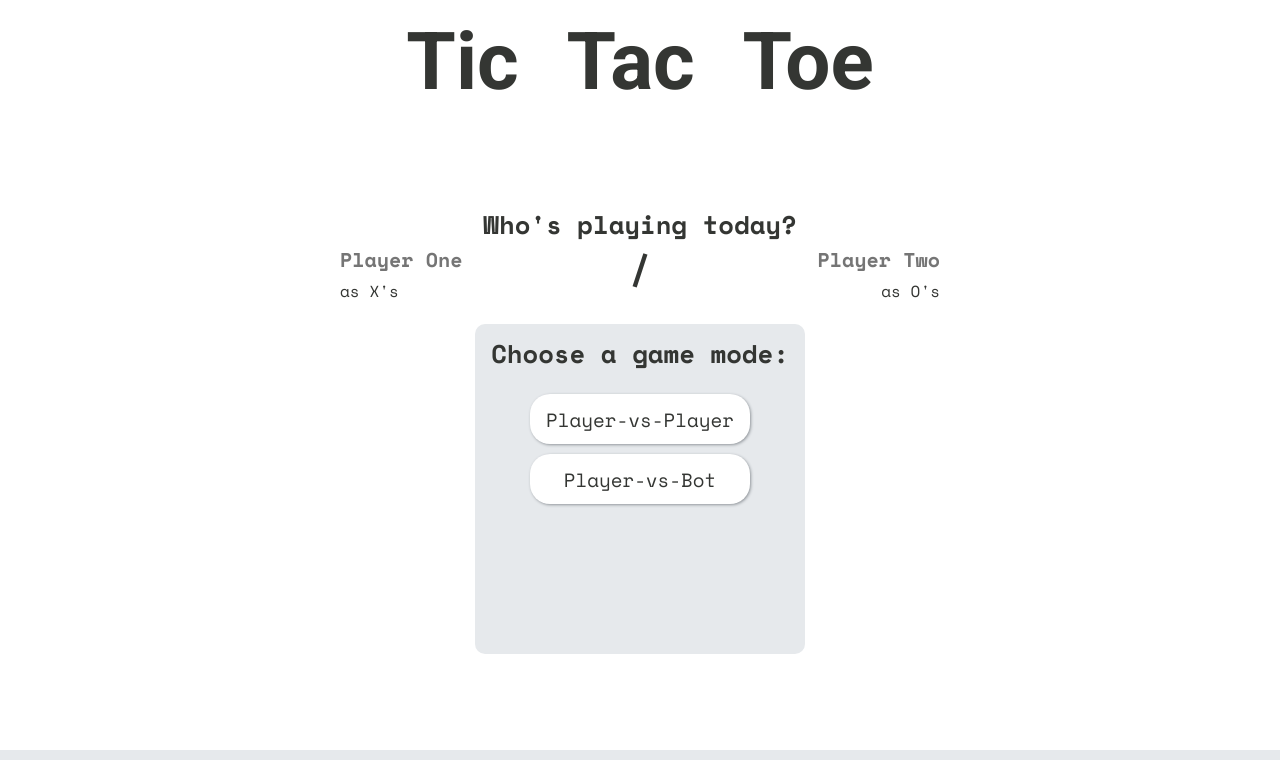
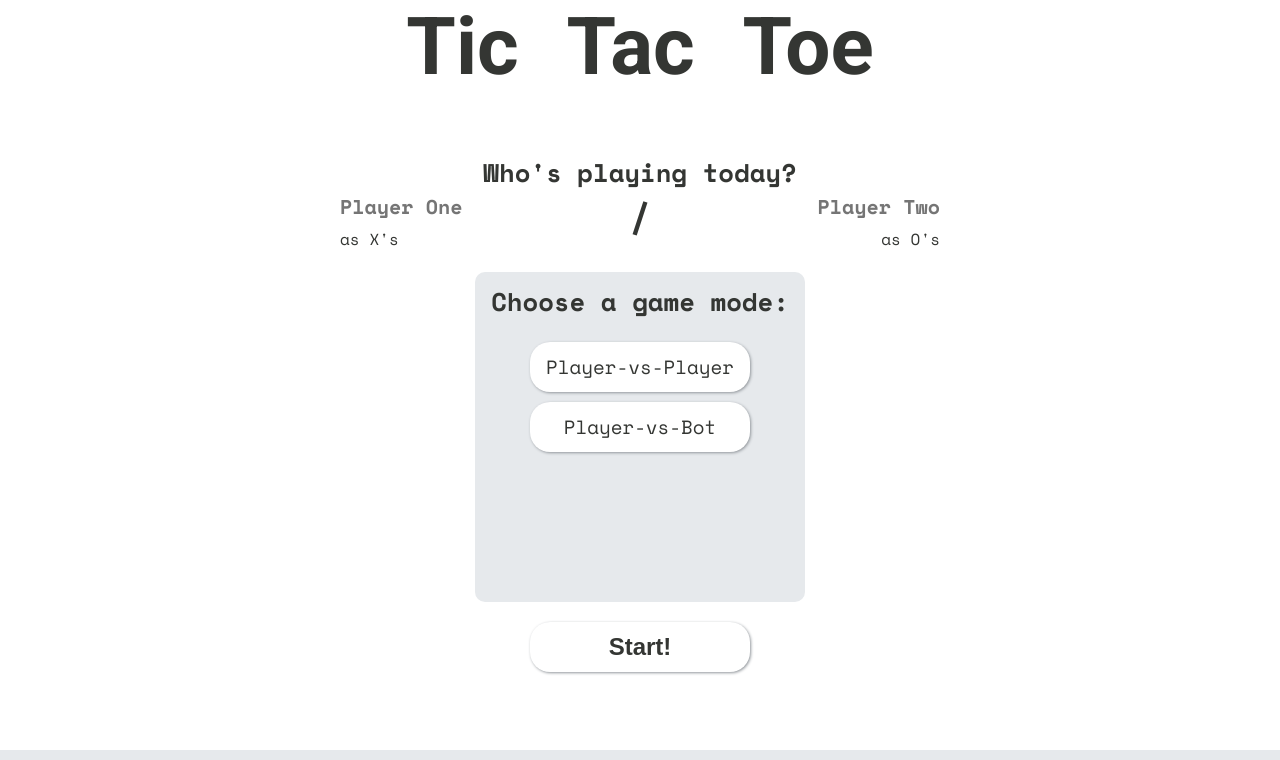
Before and after one commit to DenVIII/odin-tic-tac-toe-09, a plain HTML site: page index.html in a window 1280 px wide. Shown: the top 760 px of the page. Drawn offline with nearby package versions, Linux system fonts and the light colour scheme.

Commit message:
Add game start btn

```diff
--- a/index.html
+++ b/index.html
@@ -49,6 +49,7 @@
                 <label for="option-vs-bot" class="option">Player-vs-Bot</label>
             </div>
         </fieldset>
+        <button class="start-btn" type="submit">Start!</button>
     </form>
     <section class="game-icons hidden">
         <div class="container">
--- a/styles.css
+++ b/styles.css
@@ -29,7 +29,6 @@ body {
 }
 
 header {
-    margin-top: 15px;
     font-size: 2.5rem;
     word-spacing: 30px;
     font-family: 'Roboto', sans-serif;
@@ -280,16 +279,19 @@ legend {
     top: 10px;
 }
 
-.option-container {
-    font-size: 1.2rem;
+.option-container, .start-btn {
     width: 220px;
     height: 50px;
     background-color: white;
     box-shadow: 1px 1px 3px #92979c;
     border-radius: 20px;
     text-align: center;
+}
+
+.option-container {
     display: flex;
     align-items: center;
+    font-size: 1.2rem;
 }
 
 .option-container > input {
@@ -304,3 +306,16 @@ legend {
 .option-container:focus-within > label {
     color: white;
 }
+
+.start-btn {
+    font-size: 1.5rem;
+    border: none;
+    margin-bottom: 20px;
+}
+
+.start-btn:hover {
+    cursor: pointer;
+    background-color: var(--main-color);
+    box-shadow: 3px 3px 3px #735320;
+    color: white;
+}
```
